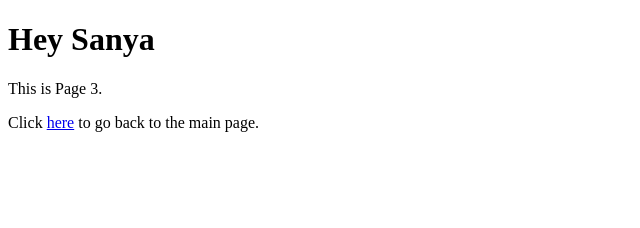
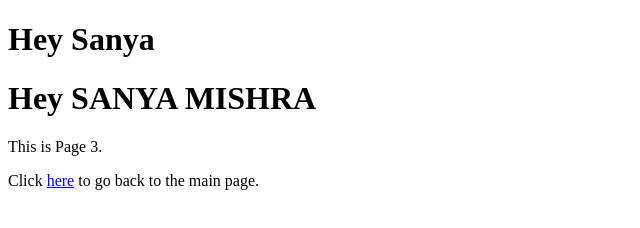
Before and after one commit to Sanyamis22/testhtmlcss, a plain HTML site: page page3.html in a window 1280 px wide. Shown: the whole page, without its empty margins (0-640 px from the left). Drawn offline with Linux system fonts and the light colour scheme.

Commit message:
added new text

```diff
--- a/page3.html
+++ b/page3.html
@@ -7,6 +7,8 @@
   </head>
   <body>
     <h1>Hey Sanya</h1>
+
+    <h1>Hey SANYA MISHRA</h1>
     <p>This is Page 3.</p>
     <p>Click <a href="index.html">here</a> to go back to the main page.</p>
   </body>
```
